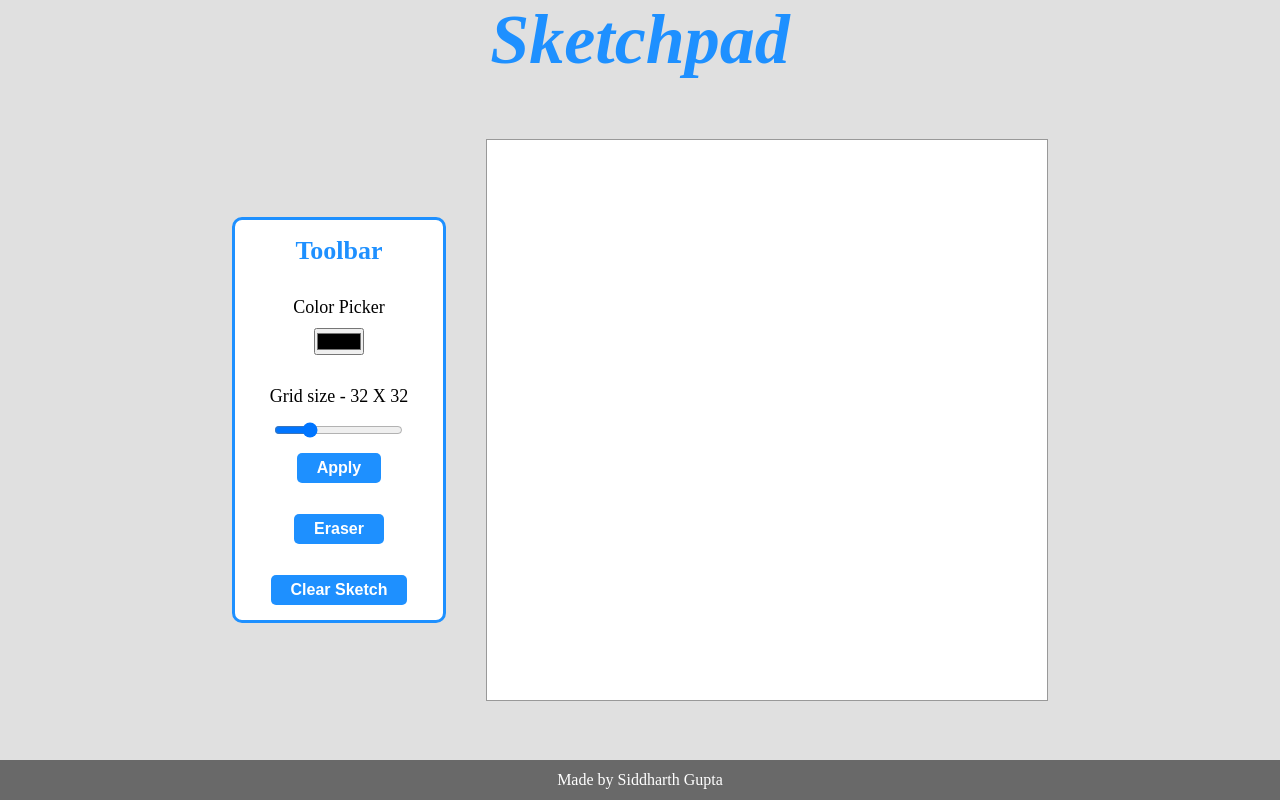
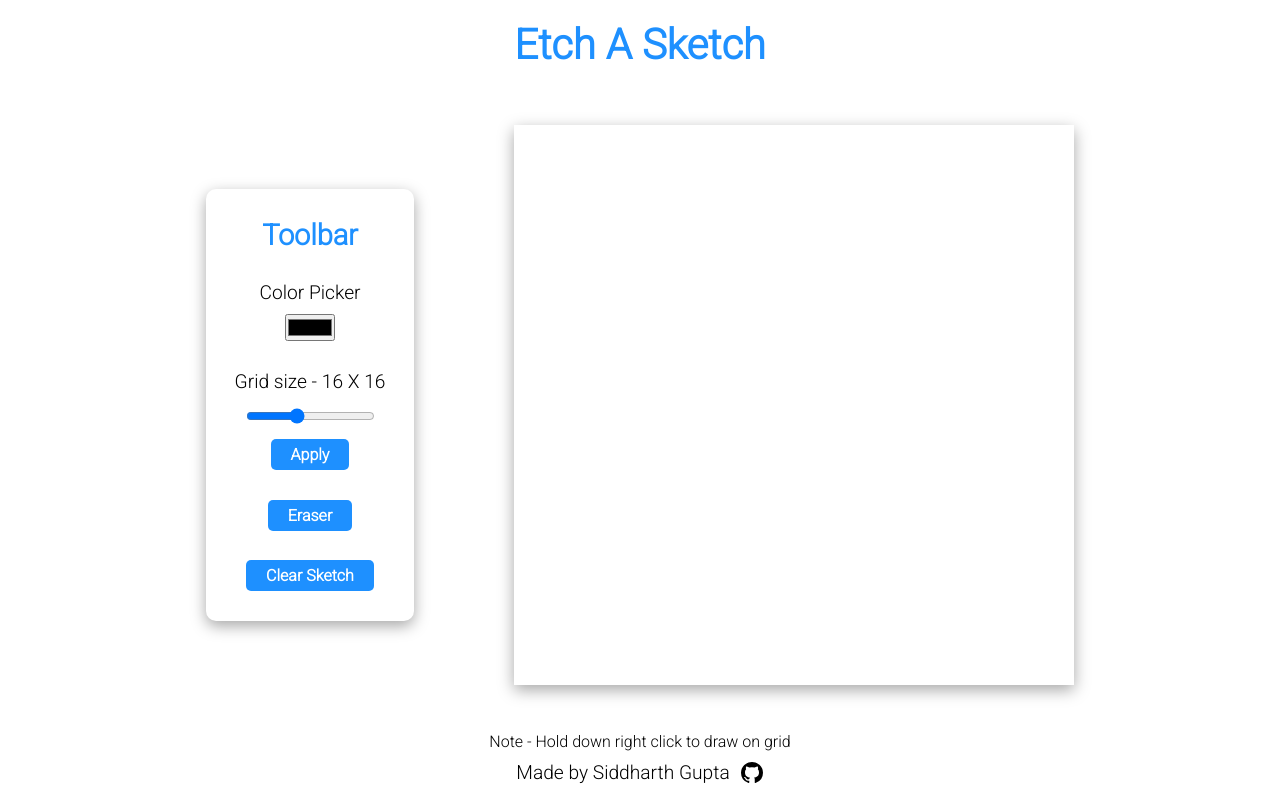
Before and after one commit to SiddharthGupta70/etch-a-sketch, a plain HTML site: page index.html in a window 1280 px wide. Drawn offline with Linux system fonts and the light colour scheme.

Commit message:
style - visual tweaks

```diff
--- a/index.html
+++ b/index.html
@@ -1,17 +1,19 @@
 <!DOCTYPE html>
 <html lang="en">
+
 <head>
     <meta charset="UTF-8">
     <meta http-equiv="X-UA-Compatible" content="IE=edge">
     <meta name="viewport" content="width=device-width, initial-scale=1.0">
-    <title>Sketchpad</title>
+    <title>Etch A Sketch</title>
     <link rel="stylesheet" href="style.css">
     <script src="script.js" defer></script>
 </head>
+
 <body>
     <div class="root-container">
         <header>
-            <h1>Sketchpad</h1>
+            <h1>Etch A Sketch</h1>
         </header>
         <main>
             <div class="toolbar">
@@ -22,7 +24,7 @@
                 </div>
                 <div class="grid-range">
                     <p></p>
-                    <input type="range" min="1" max="128" value="32">
+                    <input type="range" min="2" max="80" value="32">
                     <button>Apply</button>
                 </div>
                 <div class="eraser">
@@ -35,8 +37,15 @@
             <div class="grid-container"></div>
         </main>
         <footer>
-            <p>Made by Siddharth Gupta</p>
+            <p>Note - Hold down right click to draw on grid</p>
+            <div class="credits">
+                <p>Made by Siddharth Gupta</p>
+                <a href="https://github.com/sgupta-70/etch-a-sketch">
+                    <img src="asset/github-icon.svg">
+                </a>
+            </div>
         </footer>
     </div>
 </body>
+
 </html>
--- a/script.js
+++ b/script.js
@@ -1,5 +1,6 @@
 let penColor = '#000000';
-let gridSize = 32;
+let gridSize = 16;
+let mouseClick = false;
 
 updateRange();
 makeGrid();
@@ -52,8 +53,19 @@ function makeGrid() {
 }
 
 function drawGrid () {
+    window.addEventListener("mousedown", () => {
+        mouseClick = true;
+     });
+     window.addEventListener("mouseup", () => {
+        mouseClick = false;
+     });
     const gridHover = document.querySelectorAll('.grid-container div');
     gridHover.forEach (gridBlock => gridBlock.addEventListener ('mouseenter', function (e) {
+        if (mouseClick) {
+            e.target.style.background = penColor;
+        }
+    }));
+    gridHover.forEach (gridBlock => gridBlock.addEventListener ('click', function (e) {
         e.target.style.background = penColor;
     }));
 }
--- a/style.css
+++ b/style.css
@@ -1,26 +1,36 @@
+@import url('https://fonts.googleapis.com/css2?family=Roboto:wght@300&display=swap');
+
 * {
     margin: 0;
     padding: 0;
-    font-size: 10px;
+    box-sizing: border-box;
+    font-family: 'Roboto', sans-serif;
+}
+
+button {
+    border: none;
+    appearance: none;
+    outline: none;
+    background: none;
+    cursor: pointer;
 }
 
 .root-container {
     height: 100vh;
     display: flex;
     flex-direction: column;
-    background-color: rgba(0, 0, 0, 0.12);
 }
 
 header {
     display: flex;
     justify-content: center;
     align-items: center;
+    padding: 20px;
 }
 
 header h1 {
-    font-size: 7rem;
+    font-size: 2.6rem;
     color: dodgerblue;
-    font-style: italic;
 }
 
 main {
@@ -28,23 +38,22 @@ main {
     display: flex;
     justify-content: center;
     align-items: center;
-    column-gap: 40px;
+    column-gap: 100px;
 }
 
 .toolbar {
-    height: 50vh;
+    height: 54vh;
     width: 26vh;
-    border: 3px solid dodgerblue;
-    background-color: white;
     border-radius: 10px;
     display: flex;
     flex-direction: column;
     align-items: center;
-    justify-content: space-around;
+    justify-content: space-evenly;
+    box-shadow: rgba(0, 0, 0, 0.35) 0px 5px 15px;
 }
 
 .toolbar > p {
-    font-size: 2.6rem;
+    font-size: 1.8rem;
     font-weight: bold;
     color: dodgerblue;
 }
@@ -57,7 +66,7 @@ main {
 }
 
 .color-picker p {
-    font-size: 1.8rem;
+    font-size: 1.2rem;
 }
 
 .grid-range {
@@ -68,37 +77,34 @@ main {
 }
 
 .grid-range p {
-    font-size: 1.8rem;
+    font-size: 1.2rem;
 }
 
 .grid-range button {
     width: fit-content;
-    font-size: 1.6rem;
+    font-size: 1rem;
     font-weight: bold;
     color: white;
     background-color: dodgerblue;
     padding: 6px 20px;
-    border: none;
     border-radius: 5px;
 }
 
 .eraser button {
-    font-size: 1.6rem;
+    font-size: 1rem;
     font-weight: bold;
     color: white;
     background-color: dodgerblue;
     padding: 6px 20px;
-    border: none;
     border-radius: 5px;
 }
 
 .clear-grid button {
-    font-size: 1.6rem;
+    font-size: 1rem;
     font-weight: bold;
     color: white;
     background-color: dodgerblue;
     padding: 6px 20px;
-    border: none;
     border-radius: 5px;
 }
 
@@ -107,19 +113,27 @@ main {
     width: 70vh;
     display: flex;
     flex-direction: column;
-    border: 1px solid rgba(0, 0, 0, 0.4);
-    background-color: white;
+    box-shadow: rgba(0, 0, 0, 0.35) 0px 5px 15px;
 }
 
 footer {
-    height: 40px;
+    height: 80px;
     display: flex;
+    flex-direction: column;
     justify-content: center;
     align-items: center;
-    background-color: #696969;
+    row-gap: 10px;
 }
 
-footer p {
-    font-size: 1.6rem;
-    color: white;
+.credits {
+    display: flex;
+    column-gap: 10px;
 }
+
+.credits > p {
+    font-size: 1.2rem;
+}
+
+.credits > a > img:hover {
+    transform: scale(1.4);
+}
```
Also changed, not shown: asset/github-icon.svg (added).
